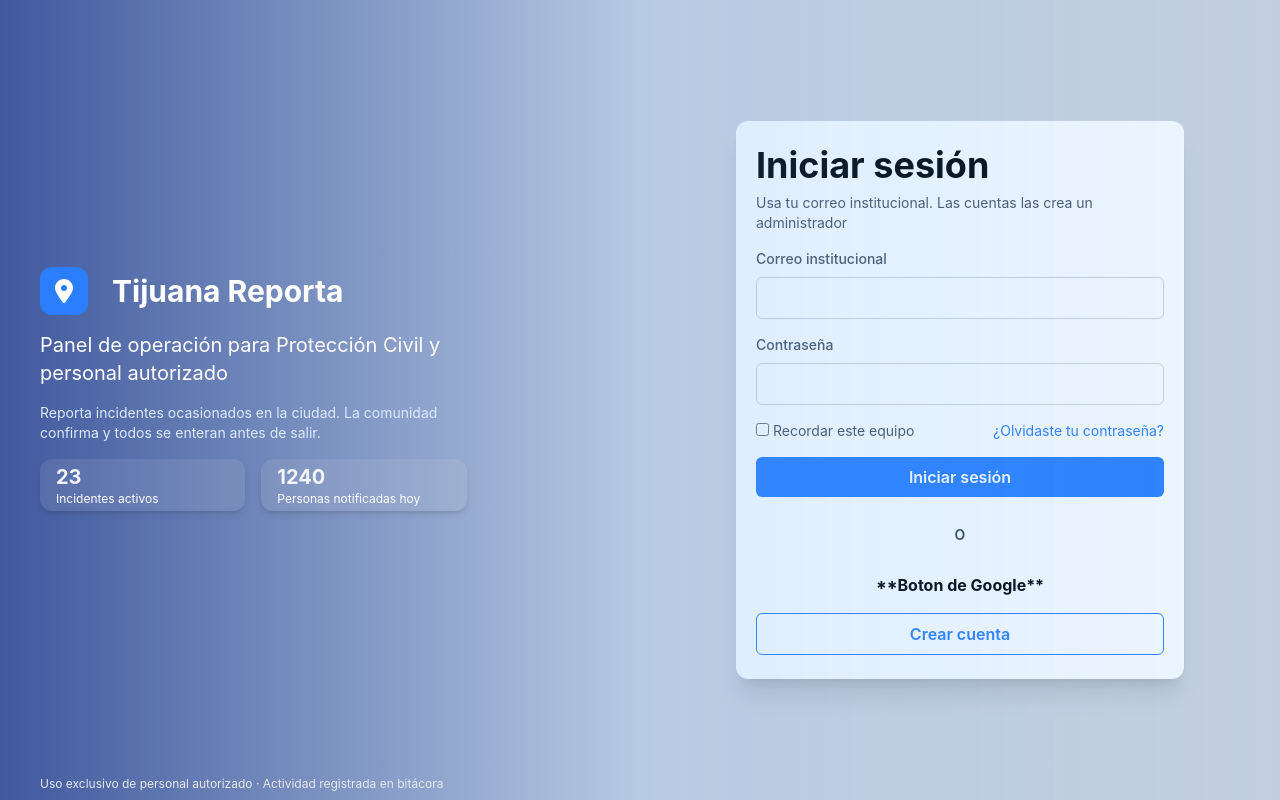
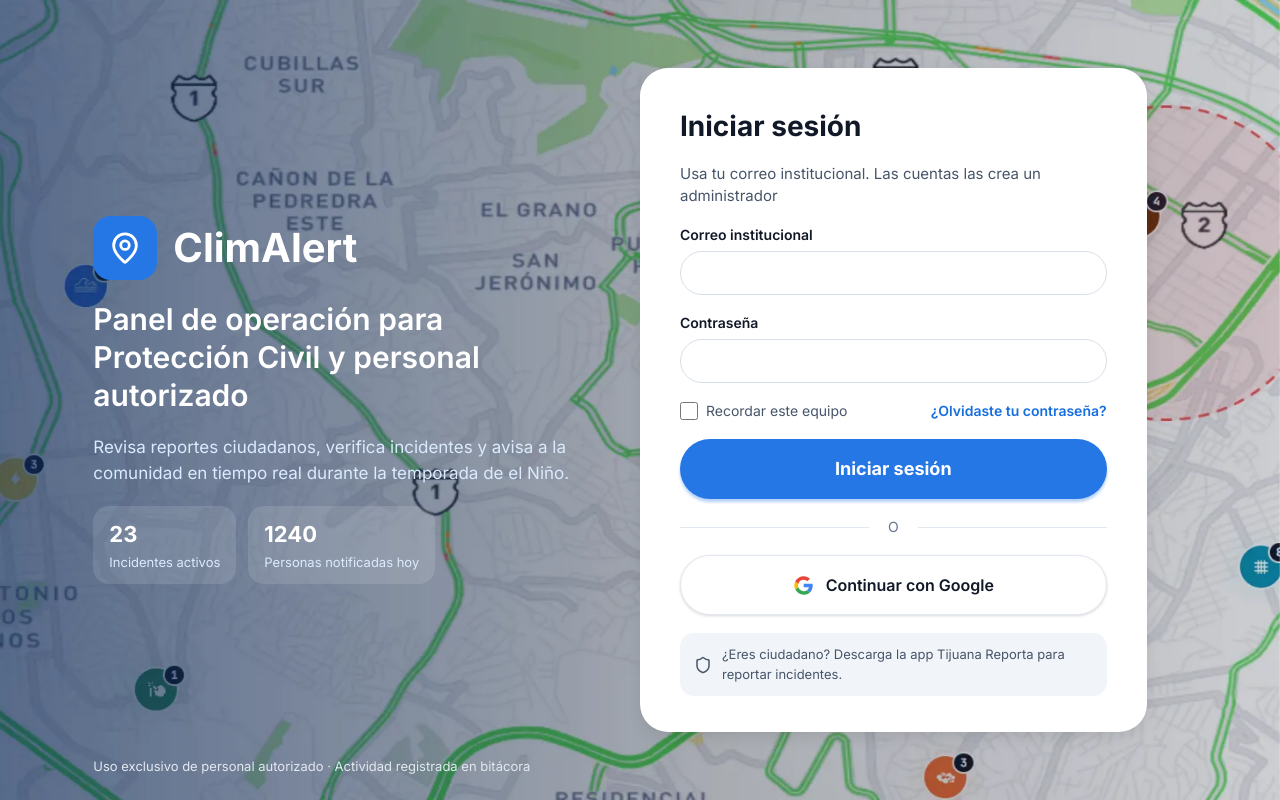
Before and after one commit to ClubTECLA/Tijuana-Reporta, a React (Vite) app in the folder frontend-web/: page /auth in a window 1280 px wide. Built offline with nearby package versions, Linux system fonts and the light colour scheme; no server answers.

Commit message:
redesign: auth page

```diff
--- a/frontend-web/src/hooks/contexts/AuthContext.tsx
+++ b/frontend-web/src/hooks/contexts/AuthContext.tsx
@@ -9,7 +9,7 @@ import type {
     AuthResponseFor,
     MeResponse,
 } from '../../types/api-types'
-import { apiUrl, userTest} from '../../types/global-variables'
+import { apiUrl} from '../../types/global-variables'
 
 const accessTokenKey = 'access_token'
 
@@ -87,7 +87,7 @@ export function AuthProvider({ children }: { children: ReactNode }) {
     }, [])
 
     const authenticate = async <T extends AuthEndpoint>(endpoint: T, body: AuthRequest<T>) => {
-        setUser(toUser(userTest));return
+        setUser(null);
         const response = await fetch(`${apiUrl}/auth/${endpoint}`, {
             method: 'POST',
             headers: { 'Content-Type': 'application/json' },
--- a/frontend-web/src/hooks/contexts/SysMessageContext.tsx
+++ b/frontend-web/src/hooks/contexts/SysMessageContext.tsx
@@ -61,24 +61,24 @@ const SysMessageContext = createContext<SysMessageContextType | null>(null);
 /** Maps each message color to its visual classes and icon. */
 const config: Record<MessageColor, { icon: React.ReactNode; barClass: string; wrapped: string }> = {
     green: {
-        icon: <IoMdCheckmarkCircleOutline className="text-green-500 text-4xl"/>,
+        icon: <IoMdCheckmarkCircleOutline className="text-success text-4xl"/>,
         barClass: "border-l-green-500",
-        wrapped: "break-words whitespace-normal text-green-800 bg-green-100",
+        wrapped: "break-words whitespace-normal text-success bg-success-subtle",
     },
     red: {
-        icon: <FiAlertTriangle className="text-red-500 text-4xl"/>,
+        icon: <FiAlertTriangle className="text-danger text-4xl"/>,
         barClass: "border-l-red-500",
-        wrapped: "break-words whitespace-normal text-[#d93f3f] bg-[#ffe9e9]",
+        wrapped: "break-words whitespace-normal text-danger bg-danger-subtle",
     },
     yellow: {
-        icon: <FiAlertCircle className="text-yellow-500 text-4xl"/>,
+        icon: <FiAlertCircle className="text-warning text-4xl"/>,
         barClass: "border-l-yellow-500",
-        wrapped: "break-words whitespace-normal text-yellow-700 bg-yellow-50",
+        wrapped: "break-words whitespace-normal text-warning bg-warning-subtle",
     },
     blue: {
-        icon: <IoMdCheckmarkCircleOutline className="text-blue-500 text-4xl"/>,
+        icon: <IoMdCheckmarkCircleOutline className="text-brand text-4xl"/>,
         barClass: "border-l-blue-500",
-        wrapped: "break-words whitespace-normal text-blue-700 bg-blue-100",
+        wrapped: "break-words whitespace-normal text-brand-text bg-brand-subtle",
     }
 };
 
@@ -142,7 +142,7 @@ function MessageBox({ message, title, color,justify, type,isVisible, animate, on
         <div className={`
             fixed ${justifyM[justify]} z-[100]
             flex items-center gap-3 px-5 py-3.5
-            border-l-4 ${currentStyle.barClass} rounded-2xl shadow-xl shadow-zinc-200/50
+            border-l-4 ${currentStyle.barClass} rounded-2xl shadow-float
             w-max max-w-[90vw] bg-white
             transition-all duration-300 ease-out font-sn-pro
             ${animate ? "top-20 opacity-100 scale-100" : "top-0 opacity-0 scale-95 pointer-events-none"}
@@ -155,7 +155,7 @@ function MessageBox({ message, title, color,justify, type,isVisible, animate, on
             <button
                 type="button"
                 onClick={onClose}
-                className="ml-auto rounded-md p-1 text-gray-600 hover:bg-gray-100 focus:outline-none focus:ring-2 focus:ring-gray-400"
+                className="ml-auto rounded-md p-1 text-ink-secondary hover:bg-subtle focus:outline-none focus:ring-2 focus:ring-line-strong"
                 aria-label="Cerrar mensaje"
             >
                 <IoCloseOutline className="text-3xl" />
--- a/frontend-web/src/pages/auth.tsx
+++ b/frontend-web/src/pages/auth.tsx
@@ -1,6 +1,6 @@
 import React, { useEffect, useState } from 'react'
-import { Link, useNavigate, useSearchParams } from 'react-router-dom'
-import {FaLocationDot} from "react-icons/fa6"
+import { useNavigate } from 'react-router-dom'
+import { LuMapPin, LuShield } from "react-icons/lu"
 import { SysMessage, useSysMessage } from '../hooks/contexts/SysMessageContext'
 import { useAuth } from '../hooks/contexts/AuthContext'
 import { useCommonPanel } from '../hooks/useCommonPanel'
@@ -8,22 +8,32 @@ import useModals from '../hooks/useModals'
 
 
 const formsInputsDivsStyle = `
-    flex flex-col gap-2 w-full
+    flex flex-col gap-1.5 w-full
 `
 const inputsLabelsStyle = `
-    text-sm font-medium text-gray-600
+    text-sm font-semibold text-ink
 `
 
 const inputsStyle = `
-    border border-gray-300 rounded-md px-3 py-2 focus:outline-none focus:ring-2 focus:ring-blue-500 focus:border-blue-500
+    h-11 w-full rounded-[31px] border border-line bg-white px-3
+    text-sm text-ink outline-none transition-colors duration-200
+    focus:border-brand
 `
 
 const submitButtonStyle = `
-    bg-blue-500 text-white font-semibold py-2 px-4 rounded-md hover:bg-blue-600 focus:outline-none focus:ring-2 focus:ring-blue-500 focus:ring-offset-2 disabled:cursor-not-allowed disabled:bg-gray-300 disabled:text-gray-500 disabled:hover:bg-gray-300 disabled:focus:ring-0
+    h-15 w-full rounded-full bg-brand px-7 text-lg font-bold text-white
+    drop-shadow-button-brand transition duration-200
+    hover:brightness-90 focus:outline-none focus-visible:ring-2 focus-visible:ring-brand focus-visible:ring-offset-2
+    disabled:cursor-not-allowed disabled:bg-line-strong disabled:text-ink-muted disabled:drop-shadow-none disabled:hover:brightness-100
 `
 const formsStyle = `
-    flex flex-col gap-4 w-full max-w-md rounded-xl bg-white py-6 px-5 shadow-xl items-center justify-center
+    flex w-full max-w-130 flex-col items-start gap-4.5
+    rounded-[28px] bg-white px-6 pt-8 pb-7 sm:px-10 sm:pt-10 sm:pb-9
+    shadow-float
 `
+const titleStyle = `text-2xl font-bold text-ink sm:text-[28px]`
+const subtitleStyle = `text-[15px] leading-5.5 text-ink-secondary`
+
 function SignInPage() {
     const { showMessage, cleanMessage } = useSysMessage();
     const { login } = useAuth();
@@ -83,15 +93,12 @@ function SignInPage() {
     }
 
     return (
-        <div className="w-full flex items-center justify-center">
         <form
             className={formsStyle}
             onSubmit={handleSubmit}
         >
-                <div className={formsInputsDivsStyle}>
-                    <h1 className="text-3xl font-bold sm:text-4xl">Iniciar sesión</h1>
-                    <span className="text-sm text-gray-600">Usa tu correo institucional. Las cuentas las crea un administrador</span>
-                </div>
+            <h1 className={titleStyle}>Iniciar sesión</h1>
+            <span className={subtitleStyle}>Usa tu correo institucional. Las cuentas las crea un administrador</span>
             <SysMessage />
             <div className={formsInputsDivsStyle}>
                 <label className={inputsLabelsStyle}>Correo institucional</label>
@@ -113,157 +120,53 @@ function SignInPage() {
                     name={"password"}
                 />
             </div>
-                <div className="flex w-full flex-wrap items-start justify-between gap-2 text-sm text-gray-600">
-                    <label><input type="checkbox"/> Recordar este equipo </label>
-                    <a href="#" className="text-blue-500 text-end hover:underline">¿Olvidaste tu contraseña?</a>
+            <div className="flex w-full items-center gap-2 text-sm text-ink-secondary">
+                <label className="flex flex-1 cursor-pointer items-center gap-2">
+                    <input type="checkbox" className="size-4.5 cursor-pointer accent-brand"/> Recordar este equipo
+                </label>
+                <a href="#" className="font-semibold text-brand-text hover:underline">¿Olvidaste tu contraseña?</a>
             </div>
-                <div className={formsInputsDivsStyle}>
             <button
                 type="submit"
                 className={submitButtonStyle}
                 disabled={remainingAttempts === 0}
                 aria-disabled={remainingAttempts === 0}
             >Iniciar sesión</button>
+            <div className="flex w-full items-center gap-4.75">
+                <span className="h-px flex-1 bg-line-soft" />
+                <span className="text-sm text-ink-muted">O</span>
+                <span className="h-px flex-1 bg-line-soft" />
             </div>
-                <h1 className="text-center text-sm font-semibold text-gray-700 my-3">O</h1>
-                    <div className="text-center font-bold w-full">**Boton de Google**</div>
-                <Link
-                    to="/auth?tab=register"
-                    className="w-full text-center border border-blue-500 text-blue-500 font-semibold py-2 px-4 rounded-md hover:bg-blue-50 focus:outline-none focus:ring-2 focus:ring-blue-500 focus:ring-offset-2"
+            {/* El inicio de sesión con Google aún no está conectado. */}
+            <button
+                type="button"
+                disabled
+                title="Próximamente"
+                className="
+                    flex h-15 w-full items-center justify-center gap-3 rounded-[51px]
+                    border border-line-soft bg-white px-7
+                    text-base font-semibold text-ink
+                    shadow-raised disabled:cursor-not-allowed
+                "
             >
-                    Crear cuenta
-                </Link>
+                <img src="/auth/google.svg" alt="" className="size-5.25" />
+                Continuar con Google
+            </button>
+            <div className="flex w-full items-center gap-2.5 rounded-[14px] bg-subtle px-3.5 py-3">
+                <LuShield className="size-4.5 shrink-0 text-ink-secondary" />
+                <span className="text-[13px] text-ink-secondary">¿Eres ciudadano? Descarga la app Tijuana Reporta para reportar incidentes.</span>
+            </div>
         </form>
-        </div>
-    )
-}
-
-function RegisterPage() {
-    const { register } = useAuth();
-    const navigate = useNavigate();
-    const { showMessage } = useSysMessage();
-    const [form, setForm] = useState({
-        username: '',
-        email: '',
-        password: '',
-        confirmPassword: ''
-    })
-
-    const handleChangeInput = (e: React.ChangeEvent<HTMLInputElement>) => {
-        setForm({
-            ...form,
-            [e.target.name]: e.target.value
-        })
-    }
-
-    const handleSubmit = async (e: React.SubmitEvent) => {
-        e.preventDefault()
-        if (form.password !== form.confirmPassword) {
-            showMessage('Las contraseñas no coinciden.', 'red', 'Registro')
-            return
-        }
-
-        try {
-            await register(form.email, form.username, form.password)
-            navigate('/')
-        } catch (error) {
-            console.error('Registration failed:', error)
-            showMessage(
-                error instanceof Error ? error.message : 'No se pudo crear la cuenta.',
-                'red',
-                'Registro'
-            )
-        }
-    }
-
-    return(
-        <div className="w-full flex items-center justify-center">
-            <form className={formsStyle} onSubmit={handleSubmit}>
-                <div className={formsInputsDivsStyle}>
-                    <h1 className="text-3xl font-bold sm:text-4xl">Crear cuenta</h1>
-                    <span className="text-sm text-gray-600">
-                        Regístrate para comenzar a reportar incidentes en Tijuana
-                    </span>
-                </div>
-                <SysMessage />
-                <div className={formsInputsDivsStyle}>
-                    <label className={inputsLabelsStyle} htmlFor="register-username">Nombre de usuario</label>
-                    <input
-                        id="register-username"
-                        name="username"
-                        type="text"
-                        className={inputsStyle}
-                        value={form.username}
-                        onChange={handleChangeInput}
-                        autoComplete="username"
-                        required
-                    />
-                </div>
-                <div className={formsInputsDivsStyle}>
-                    <label className={inputsLabelsStyle} htmlFor="register-email">Correo electrónico</label>
-                    <input
-                        id="register-email"
-                        name="email"
-                        type="email"
-                        className={inputsStyle}
-                        value={form.email}
-                        onChange={handleChangeInput}
-                        autoComplete="email"
-                        required
-                    />
-                </div>
-                <div className={formsInputsDivsStyle}>
-                    <label className={inputsLabelsStyle} htmlFor="register-password">Contraseña</label>
-                    <input
-                        id="register-password"
-                        name="password"
-                        type="password"
-                        className={inputsStyle}
-                        value={form.password}
-                        onChange={handleChangeInput}
-                        autoComplete="new-password"
-                        minLength={8}
-                        required
-                    />
-                </div>
-                <div className={formsInputsDivsStyle}>
-                    <label className={inputsLabelsStyle} htmlFor="register-confirm-password">Confirmar contraseña</label>
-                    <input
-                        id="register-confirm-password"
-                        name="confirmPassword"
-                        type="password"
-                        className={inputsStyle}
-                        value={form.confirmPassword}
-                        onChange={handleChangeInput}
-                        autoComplete="new-password"
-                        minLength={8}
-                        required
-                    />
-                </div>
-                <div className={formsInputsDivsStyle}>
-                    <button type="submit" className={submitButtonStyle}>Registrarse</button>
-                </div>
-                <Link
-                    to="/auth?tab=login"
-                    className="text-center text-sm text-blue-500 hover:underline"
-                >
-                    Ya tengo una cuenta
-                </Link>
-            </form>
-        </div>
     )
 }
 
 export default function AuthPage() {
     const {closePanel} = useCommonPanel();
     const {closeModal} = useModals();
-    const [searchParams] = useSearchParams()
-    const tabParam = searchParams.get('tab');
-    const tab = tabParam === 'register' ? 'register' : 'login';
 
 
     const trendLineChartDivStyle = `
-        bg-gray-200/10 shadow-md rounded-xl flex flex-col px-4 py-1
+        flex flex-1 flex-col gap-0.5 rounded-2xl bg-white/12 px-4 py-3 lg:flex-none
     `
 
     useEffect(() => {
@@ -272,46 +175,54 @@ export default function AuthPage() {
     }, []);
 
     return(
-        <>
-        <div className="pointer-events-none fixed inset-0 bg-gradient-to-r from-blue-900/80 from-0% via-blue-400/20 via-50% to-blue-400/10 to-100%"/>
+        <div className="relative min-h-screen w-full font-['Inter',sans-serif]">
+            {/* Captura del fondo del Figma */}
+            <img src="/auth/fondo.webp" alt="" aria-hidden="true" className="pointer-events-none fixed inset-0 size-full object-cover object-left lg:object-center" />
 
-        <div className="flex min-h-dvh flex-col items-center bg-gray-300 px-4 py-6 md:flex-row md:px-0 md:py-0">
+            <div className="relative flex min-h-screen flex-col px-4 py-8 sm:px-8 lg:py-10 lg:pl-[7.29%] lg:pr-[10.42%]">
+                {/*
+                  Móvil: marca → tarjeta → métricas, en una columna.
+                  Escritorio (lg): composición del Figma, marca y métricas a la izquierda y la tarjeta a la derecha.
+                */}
+                <div
+                    className="
+                        mx-auto my-auto grid w-full max-w-130 gap-6
+                        [grid-template-areas:'brand'_'card'_'stats']
+                        lg:max-w-none lg:grid-cols-[minmax(0,560px)_minmax(0,520px)] lg:justify-between lg:gap-x-10 lg:gap-y-5
+                        lg:[grid-template-areas:'brand_card'_'stats_card']
+                    "
+                >
+                    <div className="flex flex-col gap-4 [grid-area:brand] lg:gap-5 lg:self-end">
+                        <div className="flex flex-row items-center gap-3 lg:gap-4">
+                            <div className="flex size-12 shrink-0 items-center justify-center rounded-[14px] bg-brand lg:size-16 lg:rounded-[18px]">
+                                <LuMapPin className="size-6.5 text-white lg:size-8.5"/>
+                            </div>
+                            <h1 className="text-[32px] font-bold text-white lg:text-[40px]">ClimAlert</h1>
+                        </div>
+                        <h2 className="text-[22px] font-semibold leading-7.5 text-white lg:text-[30px] lg:leading-9.5">Panel de operación para Protección Civil y personal autorizado</h2>
+                        <h2 className="text-[15px] leading-6 text-blue-100 lg:text-[17px] lg:leading-6.5">Revisa reportes ciudadanos, verifica incidentes y avisa a la comunidad en tiempo real durante la temporada de el Niño.</h2>
+                    </div>
 
-            <div className="relative hidden h-dvh w-2/4 md:block">
-                <div className="absolute top-1/3 left-10 flex flex-col gap-4 w-2/3 h-2/5">
-                    <div className="flex flex-row items-center gap-6">
-                        <div className="bg-blue-500 rounded-xl p-3">
-                            <FaLocationDot className="text-2xl text-white"/>
+                    <div className="flex justify-center [grid-area:card] lg:items-center lg:justify-end">
+                        <SignInPage />
                     </div>
-                        <h1 className="text-3xl font-bold text-white">Tijuana Reporta</h1>
-                    </div>
-                    <div>
-                        <h2 className="text-xl text-white">Panel de operación para Protección Civil y personal autorizado</h2>
-                    </div>
-                    <div>
-                        <h2 className="text-sm text-blue-100">Reporta incidentes ocasionados en la ciudad. La comunidad confirma y todos se enteran antes de salir.</h2>
-                    </div>
-                    <div className="grid grid-cols-2 gap-4">
+
+                    <div className="flex flex-row gap-3 whitespace-nowrap [grid-area:stats] lg:self-start">
                         <div className={trendLineChartDivStyle}>
-                            <span className='text-gray-100 font-bold text-xl'>{23}</span>
-                            <span className="text-xs text-white">Incidentes activos</span>
+                            <span className='text-[22px] font-bold text-white'>{23}</span>
+                            <span className="text-[13px] text-blue-100">Incidentes activos</span>
                         </div>
                         <div className={trendLineChartDivStyle}>
-                            <span className='text-gray-100 font-bold text-xl'>{1240}</span>
-                            <span className="text-xs text-white">Personas notificadas hoy</span>
+                            <span className='text-[22px] font-bold text-white'>{1240}</span>
+                            <span className="text-[13px] text-blue-100">Personas notificadas hoy</span>
                         </div>
                     </div>
                 </div>
-                <span className="absolute bottom-2 left-10 text-xs text-gray-200">
+
+                <span className="mx-auto mt-8 w-full max-w-130 text-[13px] text-line-soft lg:absolute lg:bottom-6 lg:left-[7.29%] lg:mt-0 lg:w-auto lg:max-w-none">
                     Uso exclusivo de personal autorizado · Actividad registrada en bitácora
                 </span>
             </div>
-
-            <div className="flex w-full items-center justify-center md:w-2/4">
-                    {tab === 'login' ? <SignInPage /> : <RegisterPage />}
         </div>
-        </div>
-
-        </>
     )
 }
```
Also changed, not shown: frontend-web/src/index.css (+67 -0 lines), frontend-web/vite.config.ts (+9 -0 lines). Lines whose indentation alone changed are shown as unchanged.
